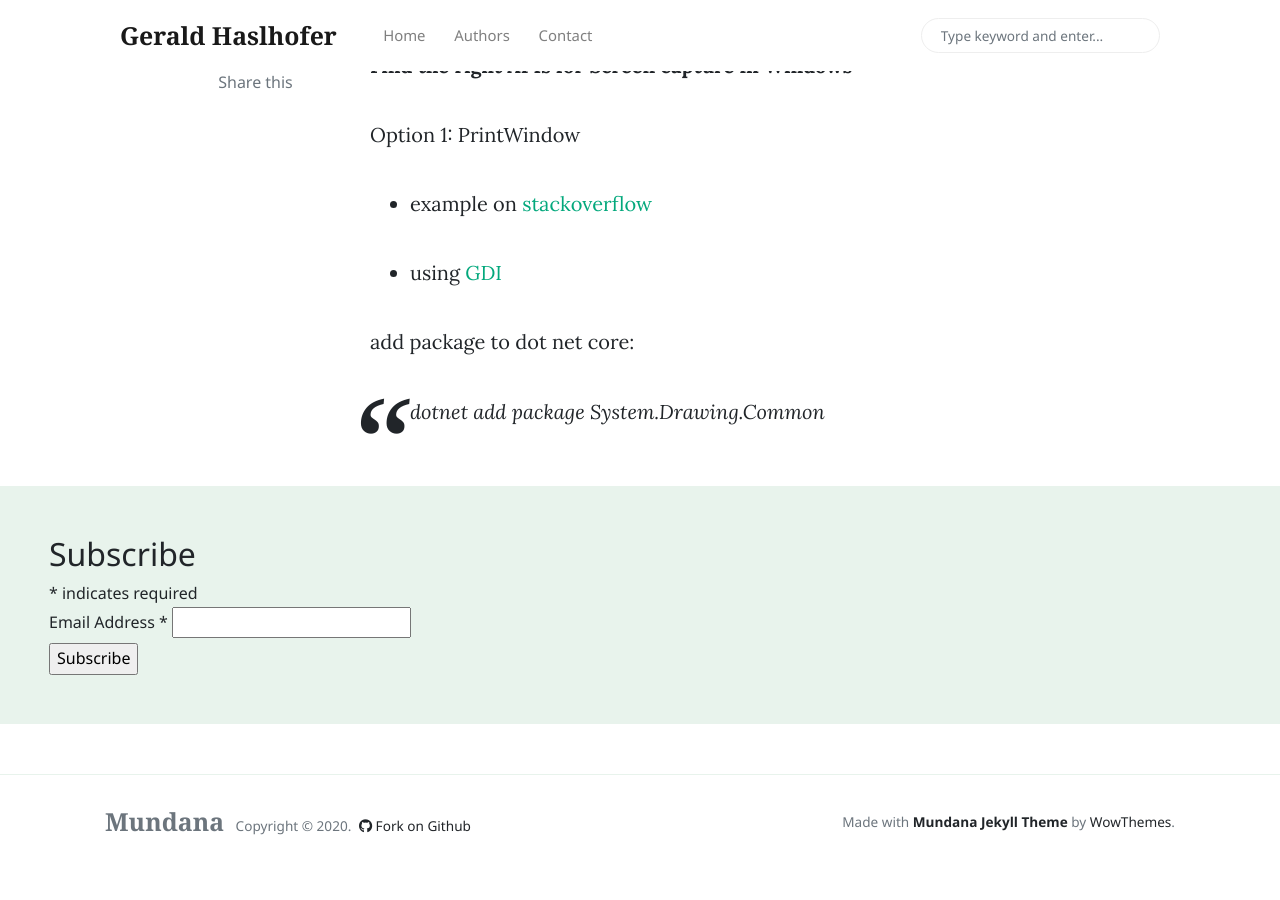
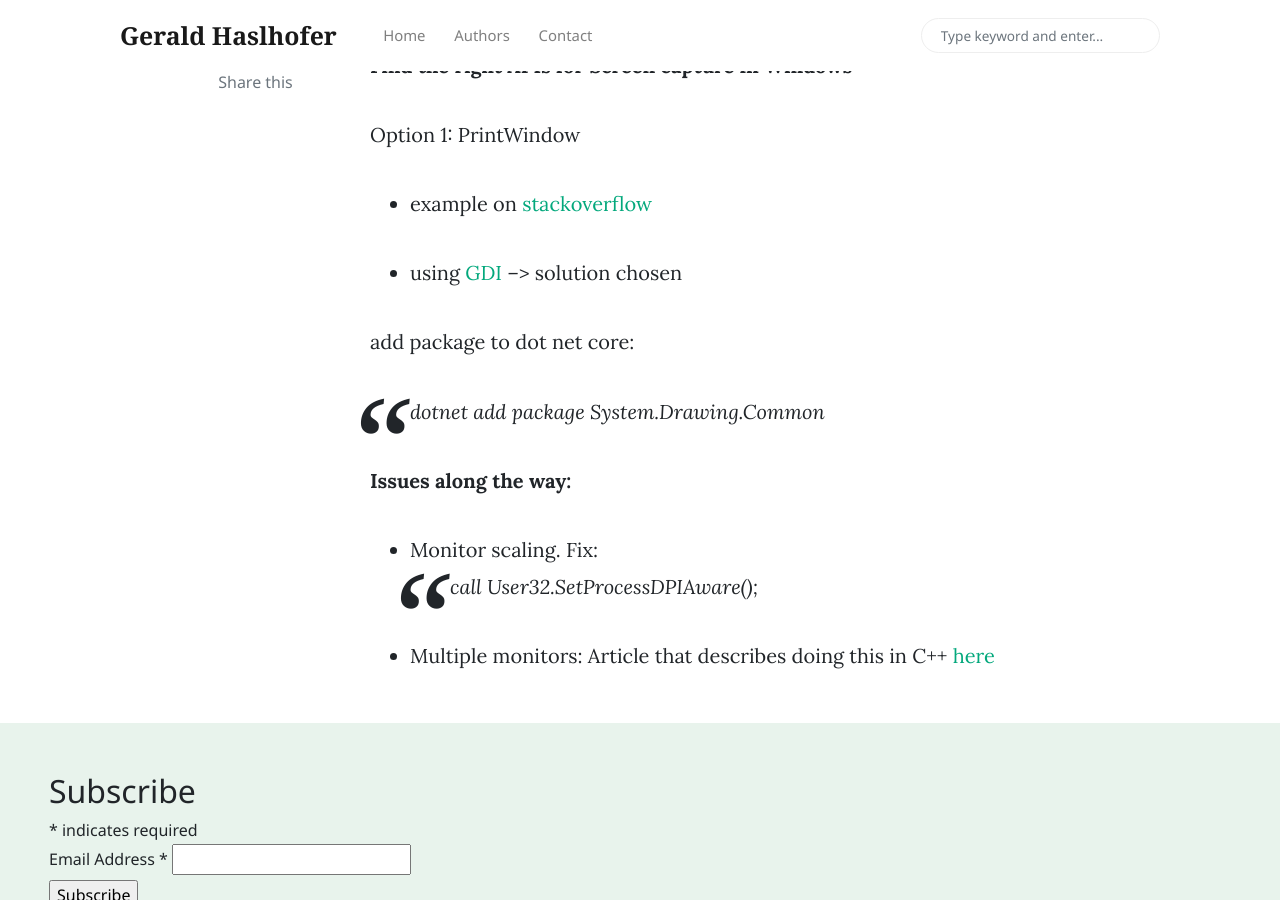
Before and after one commit to haslhofer/haslhofer.github.io, a Jekyll site: the page built from _posts/2020-05-16-taking-screenshot.md, in a window 1280 px wide and 900 px high, scrolled down 1665 px. Built offline with Jekyll 4.4.1, drawn with Linux system fonts in a browser that asks for light colours; nearby versions of some CDN libraries; comment, search, counter and statistics services are not loaded; before the commit the page ends 2533 px from its top, so only the background shows below that.

Commit message:
screesnhots

```diff
--- a/_posts/2020-05-16-taking-screenshot.md
+++ b/_posts/2020-05-16-taking-screenshot.md
@@ -42,7 +42,13 @@ Instructions: [https://docs.microsoft.com/en-us/dotnet/core/tutorials/with-visua
 Option 1: PrintWindow
 -  example on [stackoverflow](https://stackoverflow.com/questions/891345/get-a-screenshot-of-a-specific-application)
 
-- using [GDI](https://www.developerfusion.com/code/4630/capture-a-screen-shot/)
+- using [GDI](https://www.developerfusion.com/code/4630/capture-a-screen-shot/) --> solution chosen
 
 add package to dot net core:
 > dotnet add package System.Drawing.Common
+
+**Issues along the way:**
+- Monitor scaling. Fix:
+    > call User32.SetProcessDPIAware();
+
+- Multiple monitors: Article that describes doing this in C++ [here](https://www.apriorit.com/dev-blog/193-multi-monitor-screenshot)
```
